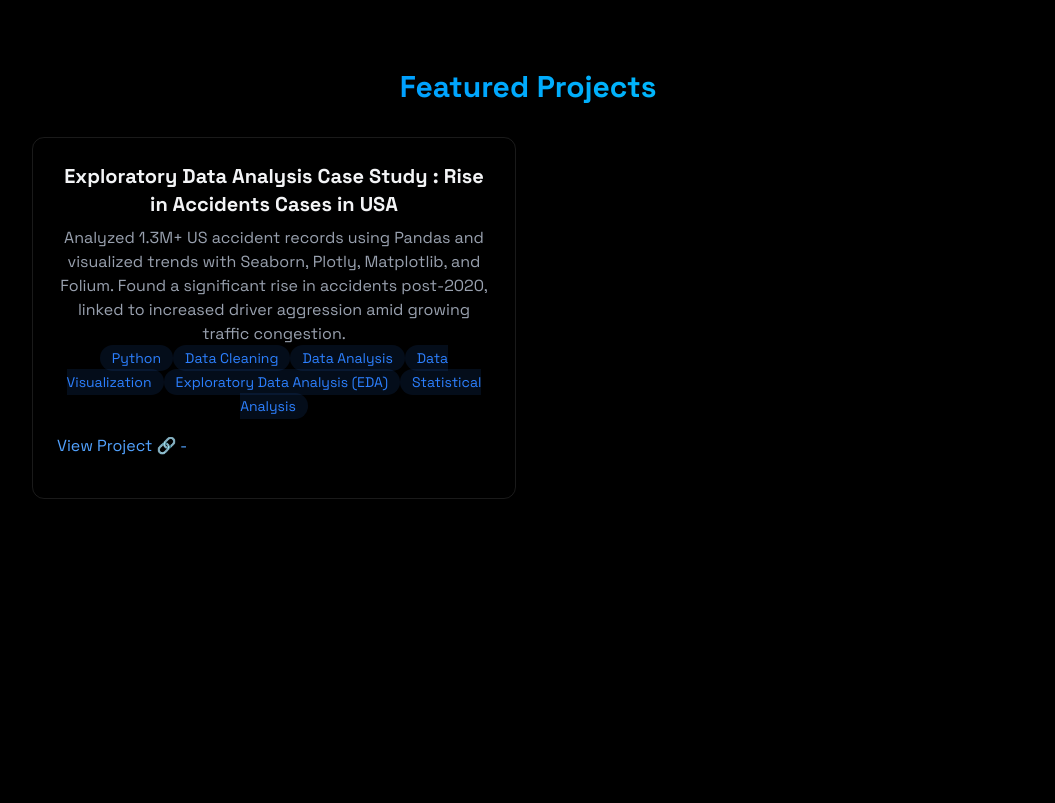
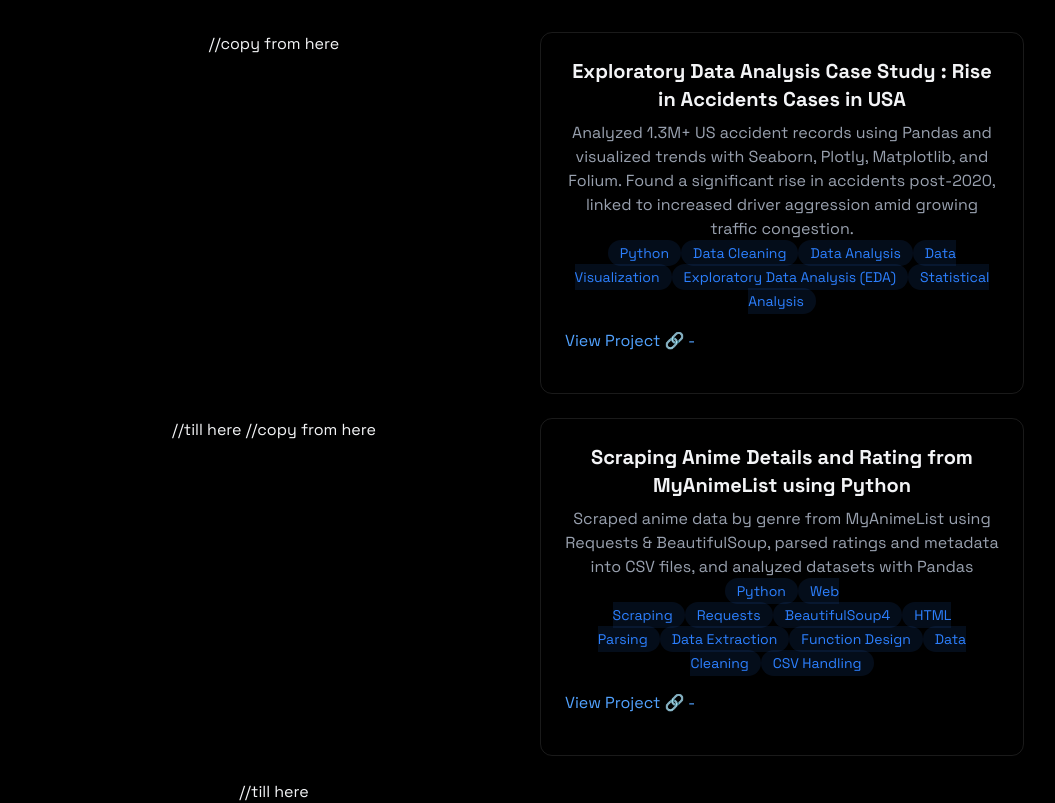
Before and after one commit to makeshmr/RedLabs, a React (Vite) app: page / in a window 1280 px wide. Shown: the part 2640-3443 px from the top of the page, without its empty margins (112-1167 px from the left). Built offline with nearby package versions, Linux system fonts and the light colour scheme.

Commit message:
adding projec2 link

```diff
--- a/src/components/sections/Projects.jsx
+++ b/src/components/sections/Projects.jsx
@@ -13,6 +13,8 @@
                 Featured Projects
             </h2>
             <div className="grid grid-cols-1 md:grid-cols-2 gap-6">
+
+                //copy from here
                 <div className="p-6 rounded-xl border border-white/10 hover:-translate-y-1 hover:border-blue-500/30 hver:shadow-[0_2px_8px_rgba(59,130,246,0.1)] transition-all">
                 <h3 className="text-xl font-bold mb-2">Exploratory Data Analysis Case Study : Rise in Accidents Cases in USA </h3>
                 <p className="text-gray-400">
@@ -33,8 +35,31 @@
                 <div className="flex justify-between item-center ">
                     <a href="https://jovian.com/makeshmr2409/exploratory-data-analysis-case-study-us-accidents" className="text-blue-400 hover:text-blue-300 transition-colors my-4"> View Project 🔗 -</a>
                 </div>
+                </div>
+                //till here
 
+                 //copy from here
+                <div className="p-6 rounded-xl border border-white/10 hover:-translate-y-1 hover:border-blue-500/30 hver:shadow-[0_2px_8px_rgba(59,130,246,0.1)] transition-all">
+                <h3 className="text-xl font-bold mb-2">Scraping Anime Details and Rating from MyAnimeList using Python </h3>
+                <p className="text-gray-400">
+                    Scraped anime data by genre from MyAnimeList using Requests & BeautifulSoup, parsed ratings and metadata into CSV files, and analyzed datasets with Pandas
+                </p>
+                <div>
+                    {["Python", "Web Scraping", "Requests", "BeautifulSoup4", "HTML Parsing", "Data Extraction", "Function Design", "Data Cleaning", "CSV Handling"].map((tech,key) => (
+                        <span
+                            key={key}
+                            className="bg-blue-500/10 text-blue-500 py-1 px-3  rounded-full text-sm hover:bg-blue-500/20
+                            hover:shadow-[0_2px_8px_rgba(59,130,246,0.2)] transition">
+                                {tech}
+
+                            </span>
+                    ))}
                 </div>
+                <div className="flex justify-between item-center ">
+                    <a href="https://jovian.com/makeshmr2409/webscraping-project" className="text-blue-400 hover:text-blue-300 transition-colors my-4"> View Project 🔗 -</a>
+                </div>
+                </div>
+                //till here
 
             </div>
 
```
